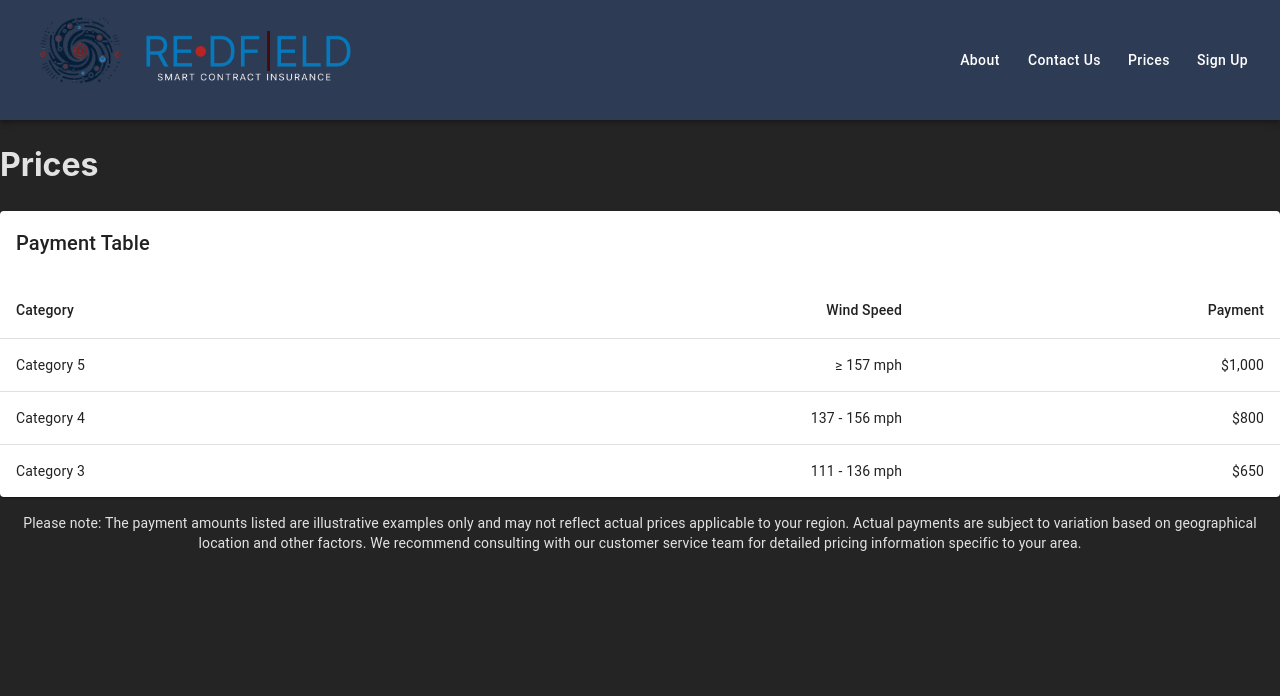
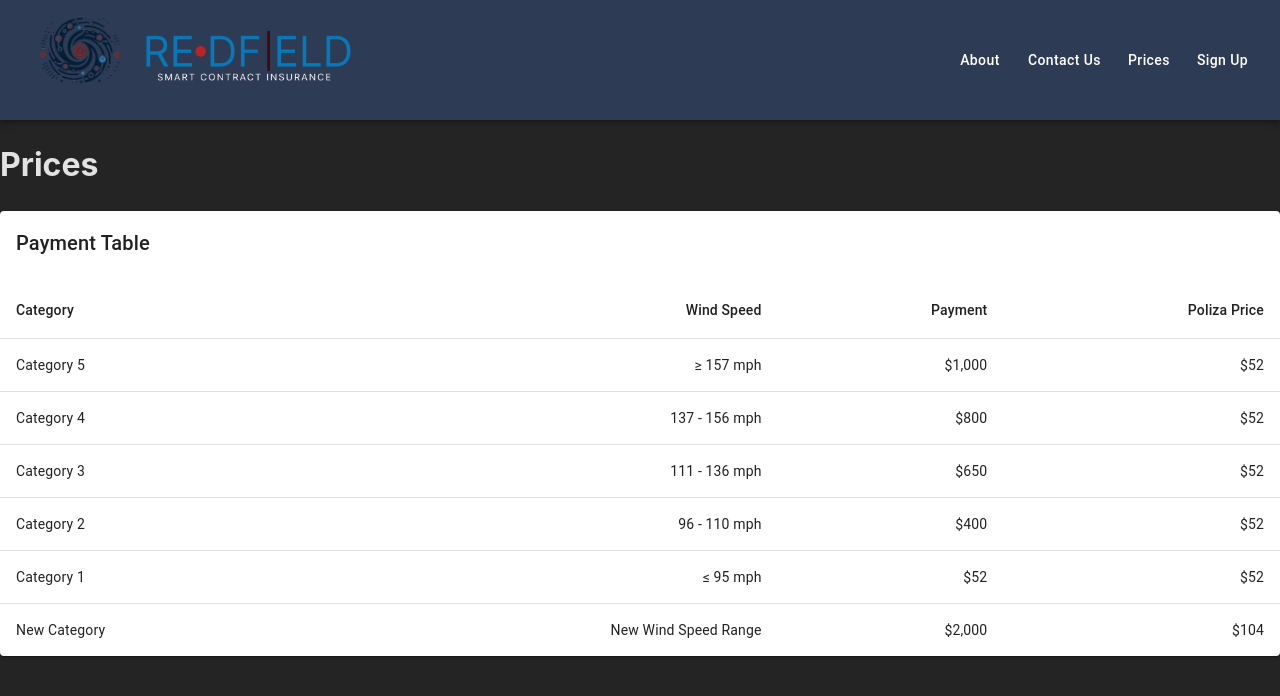
Before and after one commit to ControlYourPotatoes/redfield-react, a React (Vite) app: page /Prices in a window 1280 px wide. Shown: the top 696 px of the page. Built offline with nearby package versions, Linux system fonts and the light colour scheme.

Commit message:
Add new category and poliza price to PricingTable

```diff
--- a/src/components/PricingTable.tsx
+++ b/src/components/PricingTable.tsx
@@ -1,14 +1,17 @@
 import { Table, TableBody, TableCell, TableContainer, TableHead, TableRow, Paper, Typography } from '@mui/material';
 
-const createData = (category: string, windSpeed: string, payment: string) => {
-  return { category, windSpeed, payment };
+const createData = (category: string, windSpeed: string, payment: string, polizaPrice: string) => {
+  return { category, windSpeed, payment, polizaPrice };
 }
 
 const rows = [
-  createData('Category 5', '≥ 157 mph', '$1,000'),
-  createData('Category 4', '137 - 156 mph', '$800'),
-  createData('Category 3', '111 - 136 mph', '$650'),
-  // Add more rows as needed
+  createData('Category 5', '≥ 157 mph', '$1,000', '$52'),
+  createData('Category 4', '137 - 156 mph', '$800', '$52'),
+  createData('Category 3', '111 - 136 mph', '$650', '$52'),
+  createData('Category 2', '96 - 110 mph', '$400', '$52'),
+  createData('Category 1', '≤ 95 mph', '$52', '$52'),
+  // Additional row
+  createData('New Category', 'New Wind Speed Range', '$2,000', '$104'),
 ];
 
 const PricingTable = () => {
@@ -24,6 +27,7 @@ const PricingTable = () => {
               <TableCell>Category</TableCell>
               <TableCell align="right">Wind Speed</TableCell>
               <TableCell align="right">Payment</TableCell>
+              <TableCell align="right">Poliza Price</TableCell>
             </TableRow>
           </TableHead>
           <TableBody>
@@ -37,14 +41,12 @@ const PricingTable = () => {
                 </TableCell>
                 <TableCell align="right">{row.windSpeed}</TableCell>
                 <TableCell align="right">{row.payment}</TableCell>
+                <TableCell align="right">{row.polizaPrice}</TableCell>
               </TableRow>
             ))}
           </TableBody>
         </Table>
       </TableContainer>
-      <Typography variant="body2" style={{ marginTop: '16px', textAlign: 'center' }}>
-        Please note: The payment amounts listed are illustrative examples only and may not reflect actual prices applicable to your region. Actual payments are subject to variation based on geographical location and other factors. We recommend consulting with our customer service team for detailed pricing information specific to your area.
-      </Typography>
     </>
   );
 }
```
